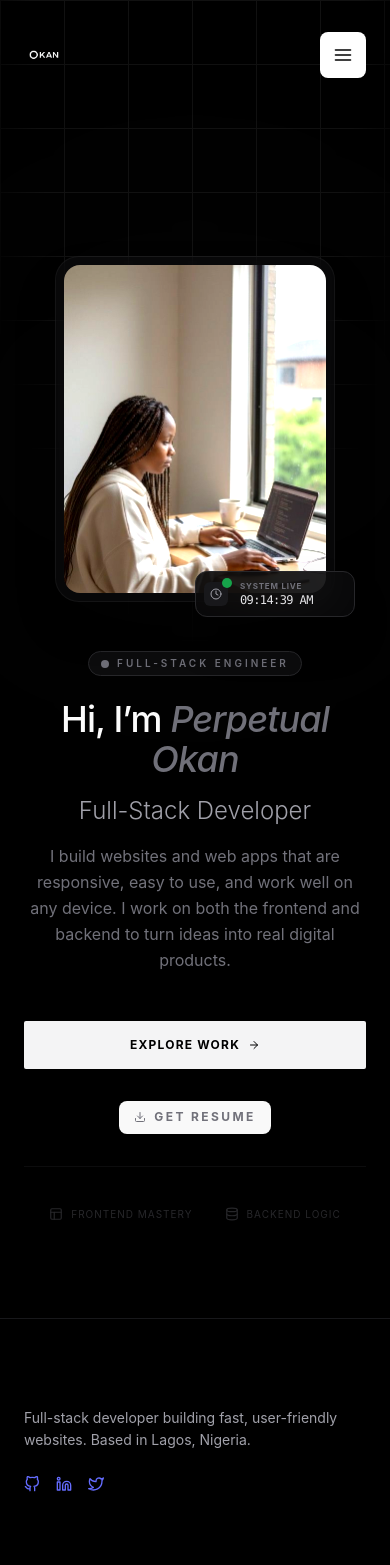
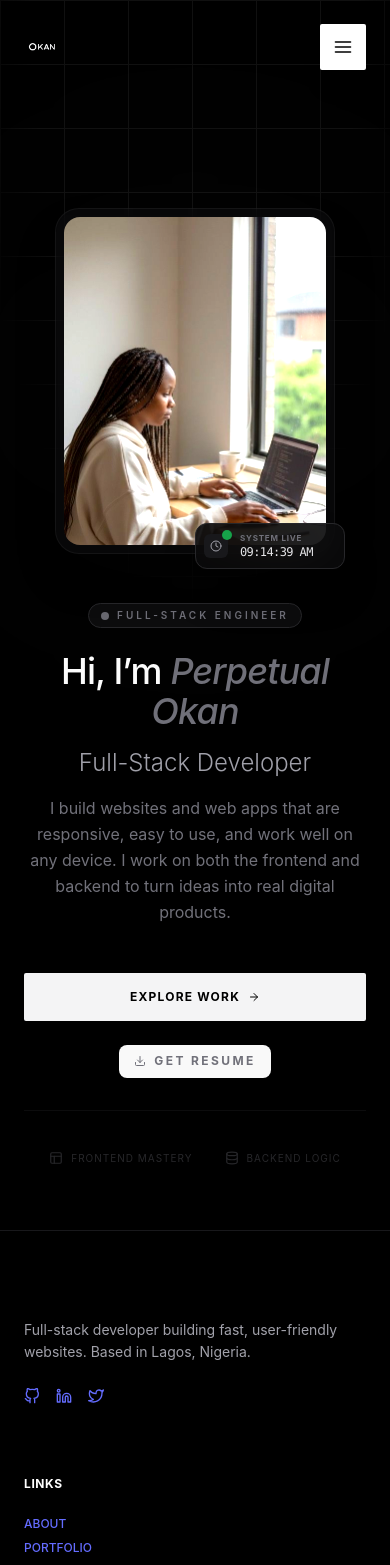
Before and after one commit to Perpetualisi/Isi-Portfolio2, a React (Vite) app: page / in a window 390 px wide. Shown: the top 1565 px of the page. Built offline with nearby package versions, Linux system fonts and the light colour scheme.

Commit message:
Update Hero and Navbar components

```diff
--- a/src/Components/Hero/Hero.jsx
+++ b/src/Components/Hero/Hero.jsx
@@ -36,10 +36,10 @@ const Hero = () => {
   return (
     <section
       ref={containerRef}
-      /* - Changed: pt-64 (Mobile) and lg:pt-56 (Desktop) to bring everything down.
-         - Changed: Removed 'items-center' to ensure padding pushes content from the top.
+      /* - Changed pt-40 to pt-52 for a more generous gap from the navbar.
+         - Changed md:pt-48 to md:pt-60 for consistent scaling on tablets.
       */
-      className="relative min-h-screen flex justify-center px-6 md:px-12 lg:px-24 pt-64 md:pt-72 lg:pt-56 pb-24 bg-[#000000] overflow-hidden"
+      className="relative min-h-screen flex flex-col justify-start lg:justify-center px-6 md:px-12 lg:px-24 pt-52 md:pt-60 lg:pt-0 pb-16 bg-[#000000] overflow-hidden"
     >
       {/* Background Grid */}
       <motion.div style={{ opacity }} className="absolute inset-0 pointer-events-none">
@@ -54,7 +54,7 @@ const Hero = () => {
             style={{ y: yImage }}
             className="flex-1 flex justify-center lg:justify-end order-1 lg:order-2 w-full"
           >
-            <div className="relative w-full max-w-[280px] sm:max-w-[380px] lg:max-w-[440px]">
+            <div className="relative w-full max-w-[280px] sm:max-w-[360px] lg:max-w-[440px]">
               <div className="absolute -inset-10 bg-zinc-800/10 blur-[120px] rounded-full" />
 
               <div className="relative z-10 p-2 bg-zinc-900/30 backdrop-blur-md border border-white/5 rounded-3xl shadow-2xl">
@@ -70,7 +70,7 @@ const Hero = () => {
                   initial={{ opacity: 0, y: 20 }}
                   animate={{ opacity: 1, y: 0 }}
                   transition={{ delay: 0.6 }}
-                  className="absolute -bottom-4 left-1/2 -translate-x-1/2 sm:left-[-24px] sm:translate-x-0 p-2 sm:p-4 bg-zinc-950/90 backdrop-blur-xl border border-zinc-800 rounded-xl shadow-2xl flex items-center gap-3 min-w-[160px] sm:min-w-[200px]"
+                  className="absolute -bottom-4 left-1/2 -translate-x-1/2 sm:left-[-24px] sm:translate-x-0 p-2 sm:p-4 bg-zinc-950/90 backdrop-blur-xl border border-zinc-800 rounded-xl shadow-2xl flex items-center gap-3 min-w-[150px] sm:min-w-[200px]"
                 >
                   <div className="relative flex items-center justify-center">
                     <div className="p-1.5 bg-zinc-900 rounded-md">
@@ -99,7 +99,7 @@ const Hero = () => {
               </motion.div>
 
               <div className="space-y-4">
-                <motion.h1 className="text-4xl sm:text-6xl xl:text-7xl font-medium tracking-tight text-white leading-[1.1] md:whitespace-nowrap">
+                <motion.h1 className="text-4xl sm:text-6xl xl:text-7xl font-medium tracking-tight text-white leading-[1.1]">
                   Hi, I’m <span className="text-zinc-500 italic">Perpetual Okan</span>
                 </motion.h1>
                 <h2 className="text-2xl md:text-3xl font-light text-zinc-400">Full-Stack Developer</h2>
@@ -110,13 +110,13 @@ const Hero = () => {
               </div>
             </div>
 
-            <div className="flex flex-col sm:flex-row items-center gap-8 justify-center lg:justify-start pt-4">
-              <Link to="/portfolio" className="group w-full sm:w-auto px-10 py-4 bg-zinc-100 text-black font-bold text-xs uppercase tracking-widest rounded-sm hover:bg-white transition-all">
+            <div className="flex flex-col sm:flex-row items-center gap-6 sm:gap-8 justify-center lg:justify-start pt-4">
+              <Link to="/portfolio" className="group w-full sm:w-auto px-10 py-4 bg-zinc-100 text-black font-bold text-xs uppercase tracking-widest rounded-sm hover:bg-white transition-all text-center">
                 <span className="flex items-center justify-center gap-2">
                   Explore Work <FiArrowRight className="group-hover:translate-x-1 transition-transform" />
                 </span>
               </Link>
-              <button onClick={handleDownload} className="group flex items-center gap-2 text-zinc-500 hover:text-zinc-200 font-bold text-xs uppercase tracking-[0.2em] transition-all">
+              <button onClick={handleDownload} className="group flex items-center justify-center gap-2 text-zinc-500 hover:text-zinc-200 font-bold text-xs uppercase tracking-[0.2em] transition-all">
                 <FiDownload className="group-hover:-translate-y-1 transition-transform" /> Get Resume
               </button>
             </div>
--- a/src/Components/Navbar/Navbar.jsx
+++ b/src/Components/Navbar/Navbar.jsx
@@ -3,7 +3,6 @@ import { Link, useLocation } from "react-router-dom";
 import { motion, AnimatePresence, LayoutGroup } from "framer-motion";
 import { FiMenu, FiX, FiArrowRight } from "react-icons/fi";
 
-// Data moved outside to prevent re-renders and keep component clean
 const NAV_LINKS = [
   { name: "Home", href: "/" },
   { name: "About", href: "/about" },
@@ -15,10 +14,8 @@ const Navbar = () => {
   const [isScrolled, setIsScrolled] = useState(false);
   const { pathname } = useLocation();
 
-  // Optimized scroll handler with useCallback
   const handleScroll = useCallback(() => {
-    const offset = window.scrollY;
-    setIsScrolled(offset > 50);
+    setIsScrolled(window.scrollY > 20);
   }, []);
 
   useEffect(() => {
@@ -26,7 +23,6 @@ const Navbar = () => {
     return () => window.removeEventListener("scroll", handleScroll);
   }, [handleScroll]);
 
-  // Lock body scroll when mobile menu is open
   useEffect(() => {
     document.body.style.overflow = isOpen ? "hidden" : "unset";
   }, [isOpen]);
@@ -34,35 +30,34 @@ const Navbar = () => {
   return (
     <header
       role="banner"
-      className={`fixed top-0 left-0 w-full z-50 transition-all duration-500 ${
+      className={`fixed top-0 left-0 w-full z-50 transition-all duration-300 border-b ${
         isScrolled
-          ? "bg-black/80 backdrop-blur-xl py-4 border-b border-white/5"
-          : "bg-transparent py-8"
+          ? "bg-black/90 backdrop-blur-md py-3 border-white/10 shadow-xl"
+          : "bg-transparent py-6 border-transparent"
       }`}
     >
-      <nav className="max-w-7xl mx-auto px-6 md:px-12 flex justify-between items-center" aria-label="Main Navigation">
+      <nav className="max-w-7xl mx-auto px-6 md:px-12 flex justify-between items-center">
 
-        {/* LOGO: Clean, semantic, and performant */}
-        <Link to="/" className="relative z-[70] transition-transform hover:scale-105 active:scale-95">
+        {/* LOGO */}
+        <Link to="/" className="relative z-[70] transition-transform hover:scale-105">
           <img
             src="/logo-okan.png"
             alt="Perpetual Okan Logo"
-            className="w-10 h-10 md:w-12 md:h-12 object-contain"
-            loading="eager"
+            className="w-9 h-9 md:w-10 md:h-10 object-contain"
           />
         </Link>
 
         {/* DESKTOP NAV */}
-        <div className="hidden md:flex items-center gap-12">
+        <div className="hidden md:flex items-center gap-10">
           <LayoutGroup>
-            <ul className="flex items-center gap-10">
+            <ul className="flex items-center gap-8">
               {NAV_LINKS.map(({ name, href }) => {
                 const isActive = pathname === href;
                 return (
-                  <li key={href} className="relative group">
+                  <li key={href} className="relative">
                     <Link
                       to={href}
-                      className={`text-[11px] uppercase tracking-[0.3em] font-semibold transition-colors ${
+                      className={`text-[10px] uppercase tracking-[0.25em] font-bold transition-colors ${
                         isActive ? "text-white" : "text-zinc-500 hover:text-zinc-200"
                       }`}
                     >
@@ -71,7 +66,7 @@ const Navbar = () => {
                     {isActive && (
                       <motion.span
                         layoutId="nav-underline"
-                        className="absolute -bottom-2 left-0 w-full h-[1px] bg-indigo-500" // Use your accent color here
+                        className="absolute -bottom-1 left-0 w-full h-[1px] bg-white"
                       />
                     )}
                   </li>
@@ -82,27 +77,23 @@ const Navbar = () => {
 
           <Link
             to="/contact"
-            className="group overflow-hidden relative px-8 py-3 bg-white text-black text-[10px] font-bold uppercase tracking-widest hover:bg-zinc-200 transition-colors"
+            className="px-6 py-2.5 bg-white text-black text-[10px] font-bold uppercase tracking-widest hover:bg-zinc-200 transition-colors"
           >
-            <span className="relative z-10 flex items-center gap-2">
-              Let's Talk <FiArrowRight className="group-hover:translate-x-1 transition-transform" />
-            </span>
+            Let's Talk
           </Link>
         </div>
 
-        {/* MOBILE TOGGLE */}
+        {/* MOBILE TOGGLE: Restored Black Icon on White Background */}
         <button
           onClick={() => setIsOpen(!isOpen)}
-          aria-expanded={isOpen}
-          aria-label="Toggle Menu"
-          className="md:hidden relative z-[70] p-3 bg-white text-black transition-transform active:scale-90"
+          className="md:hidden relative z-[70] p-3 bg-white text-black rounded-sm shadow-xl transition-transform active:scale-90"
         >
           {isOpen ? <FiX size={20} /> : <FiMenu size={20} />}
         </button>
       </nav>
 
       {/* MOBILE OVERLAY */}
-      <AnimatePresence mode="wait">
+      <AnimatePresence>
         {isOpen && (
           <motion.div
             initial={{ x: "100%" }}
@@ -123,8 +114,8 @@ const Navbar = () => {
                   <Link
                     to={item.href}
                     onClick={() => setIsOpen(false)}
-                    className={`text-6xl font-light tracking-tighter block ${
-                      pathname === item.href ? "text-indigo-500" : "text-zinc-200"
+                    className={`text-5xl font-light tracking-tighter block ${
+                      pathname === item.href ? "text-white" : "text-zinc-500"
                     }`}
                   >
                     {item.name}
```
